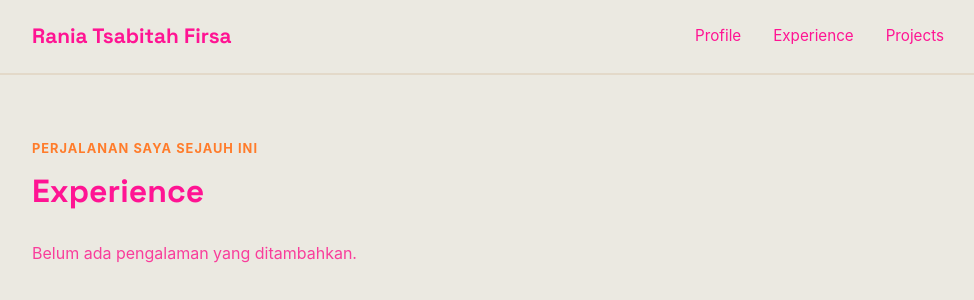
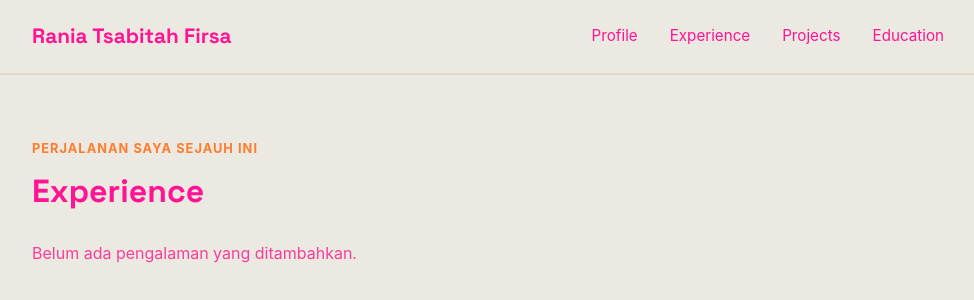
Before and after one commit to raniafff/myportofolio, a Django app: page /experience/ in a window 1280 px wide. Shown: the top 300 px of the page, without its empty margins (152-1126 px from the left). Run offline with Django 5.2, Linux system fonts and the light colour scheme; data that the repository does not hold is empty.

Commit message:
nambah navigasi ke base html

```diff
--- a/templates/base.html
+++ b/templates/base.html
@@ -19,6 +19,7 @@
                 <a href="{% url 'main:show_main' %}">Profile</a>
                 <a href="{% url 'main:show_experience' %}">Experience</a>
                 <a href="{% url 'main:show_project' %}">Projects</a>
+                <a href="{% url 'main:show_education' %}">Education</a>
             </nav>
         </div>
     </header>
```
Also changed, not shown: main/migrations/0004_education.py (added).
